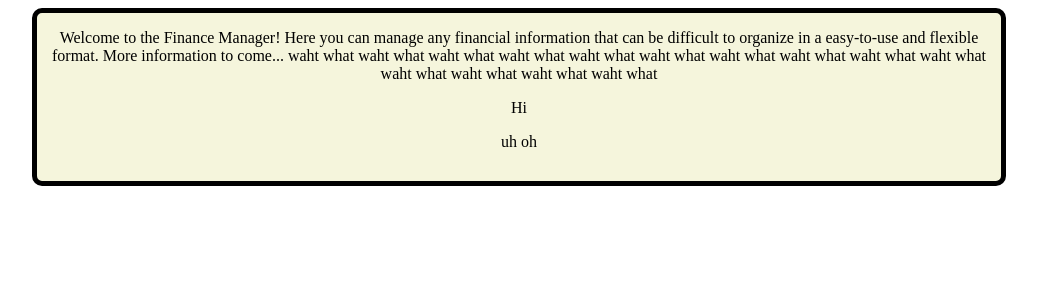
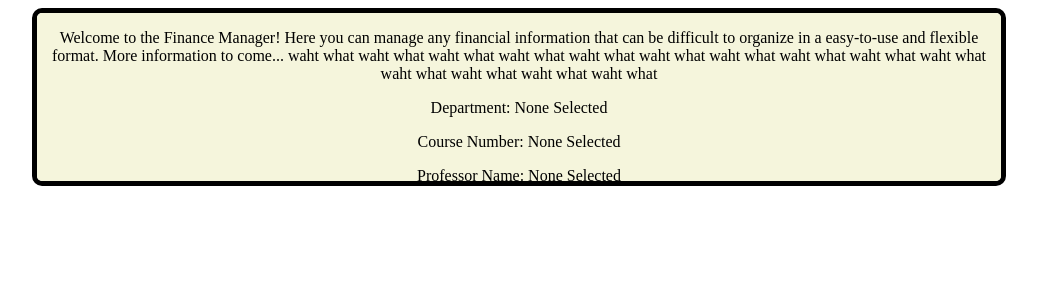
Before and after one commit to JoshCaneday/Database, a Flask app: page /submission in a window 1280 px wide. Shown: the part 112-412 px from the top of the page, without its empty margins (126-1163 px from the left). Run offline with Flask 3, Linux system fonts and the light colour scheme.

Commit message:
customizing

```diff
--- a/manage.py
+++ b/manage.py
@@ -1,28 +1,13 @@
 import mysql.connector
 from flask import Flask, render_template, jsonify
 
-# Set up connection
+
 conn = mysql.connector.connect(
-    host="localhost",
-    user="root",
-    password="mE2X6kP6!@#$",
-    database="ucsd_classes"
-)
-
-temp = ""
-# Create a cursor to interact with the database
-cursor = conn.cursor()
-
-# Example query
-cursor.execute("SELECT * FROM departments")
-results = cursor.fetchall()
-
-for row in results:
-    temp += str(row)
-
-# Close the connection
-conn.close()
-
+        host="localhost",
+        user="root",
+        password="mE2X6kP6!@#$",
+        database="ucsd_classes"
+    )
 
 
 app = Flask(__name__)
@@ -30,8 +15,23 @@ app = Flask(__name__)
 # Example of a route that serves data
 @app.route('/get_data')
 def get_data():
-    #print("3")
-    # Replace this with data fetched from your database or Python logic
+    temp = ""
+    cursor = conn.cursor()
+    cursor.execute('''
+                SELECT d.department_acronym AS 'Department',
+                c.course_name AS 'Course Name',
+                c.course_number AS '#',
+                p.prof_first_name  AS 'First Name',
+                p.prof_last_name AS 'Last Name'
+                FROM courses c JOIN departments d JOIN professors p
+                WHERE c.department_id = d.department_id AND c.fall_2024_prof_id = p.prof_id;
+            ''')
+    results = cursor.fetchall()
+
+    for row in results:
+        temp += str(row)
+
+    conn.close()
     data = {"message":temp}
     return jsonify(data)
 
--- a/static/js/submission.js
+++ b/static/js/submission.js
@@ -1,15 +1,45 @@
+
 document.addEventListener("DOMContentLoaded", () =>{
-    const name = localStorage.getItem('name');
-    if (name) {
-        document.getElementById('greet').textContent = `Hi, ${name}!`;
-        localStorage.removeItem('item');
+    const department_acronym = localStorage.getItem('department_acronym');
+    const course_number = localStorage.getItem('course_number');
+    const professor_name = localStorage.getItem('professor_name');
+    let should_fetch = 0;
+    if (department_acronym){
+        document.getElementById('department_acronym').textContent = `Department: ${department_acronym}`;
+        should_fetch += 1;
+    }
+    if (course_number){
+        document.getElementById('course_number').textContent = `Course Number: ${course_number}`;
+        should_fetch += 1;
+    }
+    if (professor_name){
+        document.getElementById('professor_name').textContent = `Professor Name: ${professor_name}`;
+        should_fetch += 1;
+    }
+    if (should_fetch > 0) {
+        if (should_fetch == 3) {
             fetch('/get_data')
             .then(response => response.json())
             .then(data => {
-            // Display the message
                 document.getElementById('message').textContent = data.message;
-
             })
             .catch(error => console.error('Error fetching data:', error));
         }
+        else if (should_fetch == 2) {
+            fetch('/get_data')
+            .then(response => response.json())
+            .then(data => {
+                document.getElementById('message').textContent = data.message;
             })
+            .catch(error => console.error('Error fetching data:', error));
+        }
+        else {
+            fetch('/get_data')
+            .then(response => response.json())
+            .then(data => {
+                document.getElementById('message').textContent = data.message;
+            })
+            .catch(error => console.error('Error fetching data:', error));
+        }
+    }
+})
--- a/templates/submission.html
+++ b/templates/submission.html
@@ -20,7 +20,9 @@
                     and flexible format. More information to come... waht what waht what waht what waht what waht what waht what waht what waht what
                     waht what waht what waht what waht what waht what waht what
                 </p>
-                <p id="greet">Hi</p>
+                <p id="department_acronym">Department: None Selected</p>
+                <p id="course_number">Course Number: None Selected</p>
+                <p id="professor_name">Professor Name: None Selected</p>
                 <p id="message">uh oh</p>
             </span>
         </div>
```
Also changed, not shown: static/js/script.js (+6 -2 lines), templates/index.html (+6 -2 lines). Lines whose indentation alone changed are shown as unchanged.
